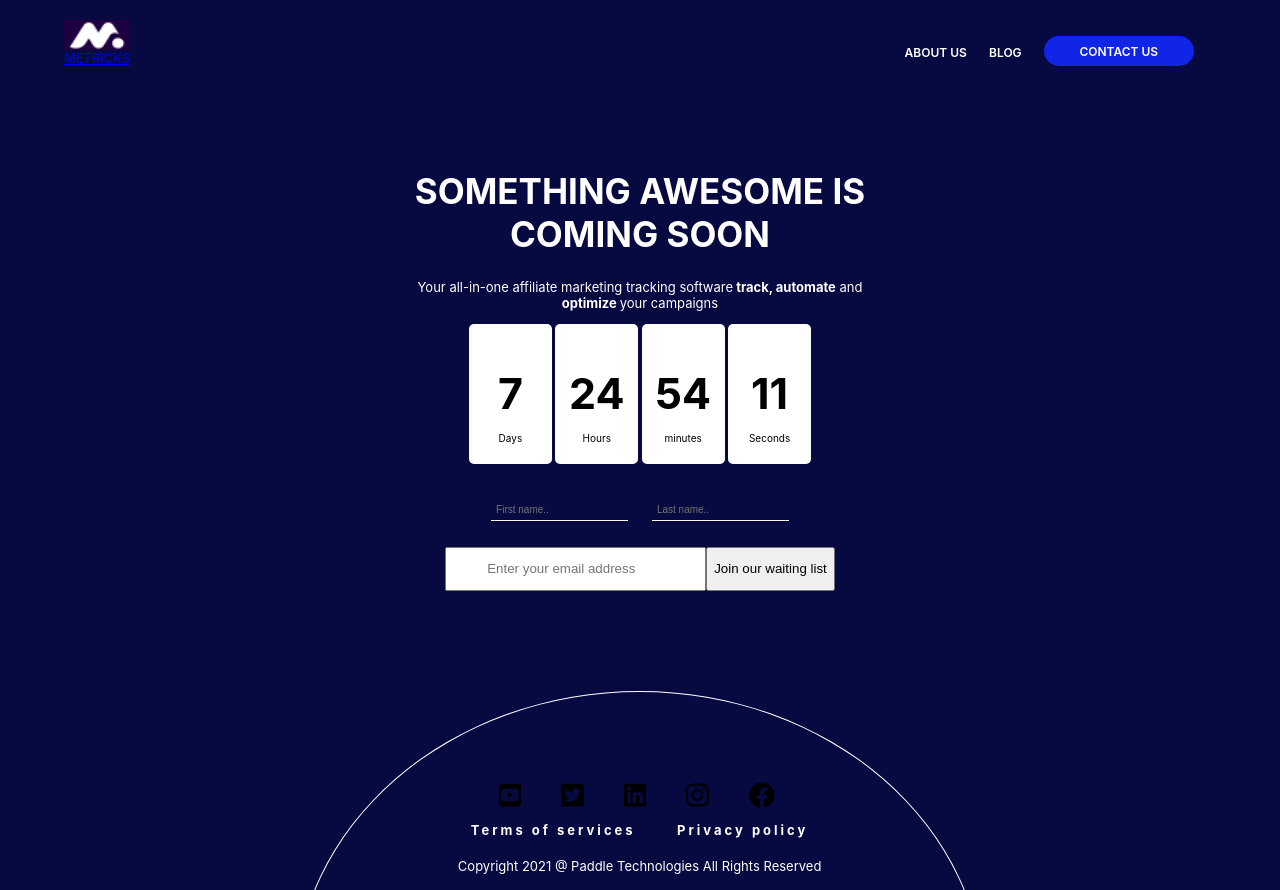
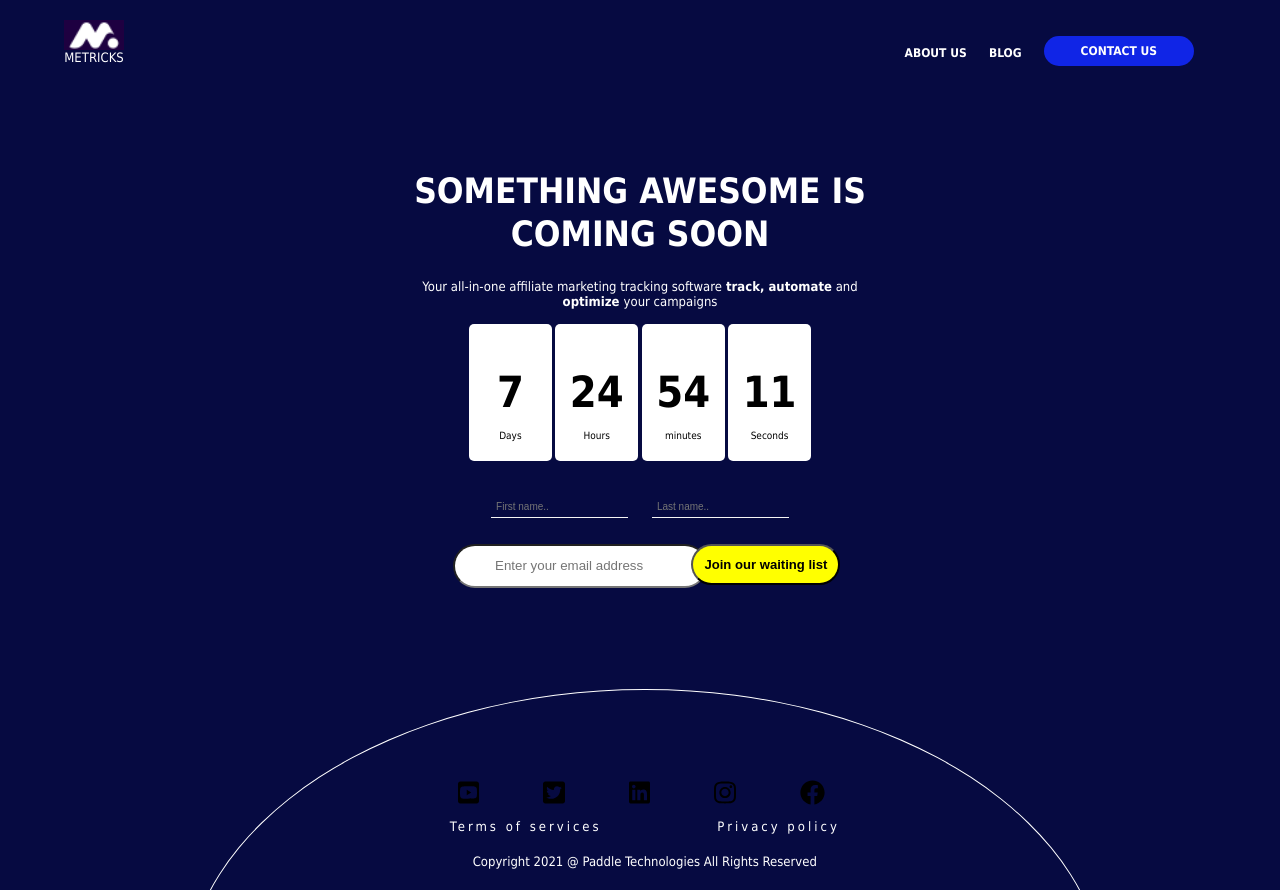
Before and after one commit to Oxford-G/paddle-frontend-assessment, a React (Create React App) app: page / in a window 1280 px wide. Built offline with nearby package versions, Linux system fonts and the light colour scheme.

Commit message:
finish contact form

```diff
--- a/src/App.css
+++ b/src/App.css
@@ -1,213 +1,3 @@
 *{
   box-sizing: border-box;
 }
-
-body{
-  background-color: rgb(6, 10, 65);
-  color: #ffffff;
-}
-
-header > div > a > .logo {
-  width: 100%;
-  height: 60%;
-  margin-bottom: 0;
-  padding: 0;
-}
-
-header > div > a > p {
-  padding: 0;
-  margin-top: -4px;
-  text-align: center;
-}
-
-nav {
-  width: 30%;
-	height: 50px;
-}
-
-nav > ul {
-  display: flex;
-  justify-content: space-evenly;
-  list-style: none;
-  align-items: center;
-}
-
-nav > ul > li > a {
-  text-decoration: none;
-  color: #ffffff;
-  font-size: 12px;
-  font-weight: 600;
-}
-
-nav > ul:not(.last-list) {
-  padding-left: 12px;
-}
-
-.last-list {
-  border-radius: 50px;
-  background-color: rgb(16, 37, 230);
-  height: 30px;
-  width: 150px;
-  text-align: center;
-  padding-top: 4px;
-}
-
-header {
-  display: flex;
-  justify-content: space-between;
-  width: 90%;
-  height: 50px;
-  margin: 20px auto;
-}
-
-.container {
-  width: 90%;
-  margin: 0 auto;
-  /* background-color: rgb(245, 31, 31); */
-  position: relative;
-  height: 800px;
-  overflow: hidden;
-}
-
-h1 {
-  margin-top: 80px;
-  line-height: 43px;
-  font-size: 35px;
-}
-
-h1, p {
-  text-align: center;
-}
-
-p {
-  font-size: 13px;
-}
-
-p > span {
-  font-weight: 700;
-}
-
-.date-container {
-  display: flex;
-  justify-content: space-around;
-  width: 30%;
-  margin: 0 auto;
-  /* background-color: yellowgreen; */
-  height: 140px;
-  align-items: center;
-}
-
-.date-container > div {
-  width: 24%;
-  background-color: #ffffff;
-  color: black;
-  margin: 0;
-  padding: 0;
-  border-radius: 5px;
-}
-
-.date-container > div > h3 {
-  text-align: center;
-  font-size: 43px;
-  /* background-color: rgb(124, 121, 128); */
-}
-
-.date-container > div > p {
-  text-align: center;
-  font-size: 10px;
-  /* background-color: rgb(58, 77, 22); */
-  margin-top: -30px;
-  padding-bottom: 10px;
-}
-
-.header-name {
-  width: 40%;
-  /* background-color: aquamarine; */
-  margin-left: auto;
-  margin-right: auto;
-}
-
-form {
-  /* background-color: black; */
-  height: 150px;
-  padding-bottom: 200px;
-}
-
-form > fieldset {
-  margin-left: auto;
-  margin-right: auto;
-  display: flex;
-  justify-content: space-around;
-}
-
-.field-1 {
-  width: 30%;
-  margin-top: 27px;
-  border: none;
-}
-
-.field-2 {
-  width: 35%;
-  margin-top: 10px;
-  border: none;
-}
-
-input[type="submit"] {
-  width: 65%;
-}
-
-input[type="text"] {
-  margin: 0 auto;
-  border-top: none;
-  border-left: none;
-  border-right: none;
-  border-bottom: 1px solid whitesmoke;
-  background-color: rgb(6, 10, 65);
-  color: #ffffff;
-  padding: 5px 0 5px 5px;
-  font-size: 10px;
-}
-
-input[type="email"] {
-  z-index: 0;
-  height: 30px;
-  padding: 20px 40px;
-}
-
-.footer {
-  height: 600px;
-  filter: blur(0.7px);
-  border: 1px solid white;
-  width: 60%;
-  margin: 0 auto;
-  border-radius: 100%;
-  position: absolute;
-  left: 230px;
-}
-
-.footer > ul {
-  display: flex;
-  justify-content: space-around;
-  width: 50%;
-  margin: 90px auto 0 auto;
-  padding: 0 32px 0 0;
-  list-style: none;
-}
-
-.footer > ul > li > img {
-  height: 130%;
-  margin-bottom: 0;
-  padding: 0;
-}
-
-.footer > .first-p {
-  width: 55%;
-  margin: 20px auto 20px auto;
-  display: flex;
-  justify-content: space-around;
-  letter-spacing: 3px;
-}
-
-.footer > .last-p {
-  font-size: 12px;
-}
--- a/src/App.js
+++ b/src/App.js
@@ -1,6 +1,5 @@
 import './App.css';
 import Routes from './Routes';
-// import Home from './Home';
 
 function App() {
   return (
--- /dev/null
+++ b/src/Home.css
@@ -0,0 +1,168 @@
+body{
+  background-color: rgb(6, 10, 65);
+  color: #ffffff;
+}
+
+.container {
+  width: 90%;
+  margin: 0 auto;
+  /* background-color: rgb(245, 31, 31); */
+  position: relative;
+  height: 800px;
+  overflow: hidden;
+}
+
+.container > h1 {
+  margin-top: 80px;
+  line-height: 43px;
+  font-size: 35px;
+}
+
+.container > h1, p {
+  text-align: center;
+}
+
+.container > p {
+  font-size: 13px;
+}
+
+.container > p > span {
+  font-weight: 700;
+}
+
+.date-container {
+  display: flex;
+  justify-content: space-around;
+  width: 30%;
+  margin: 0 auto;
+  /* background-color: yellowgreen; */
+  height: 140px;
+  align-items: center;
+}
+
+.date-container > div {
+  width: 24%;
+  background-color: #ffffff;
+  color: black;
+  margin: 0;
+  padding: 0;
+  border-radius: 5px;
+}
+
+.date-container > div > h3 {
+  text-align: center;
+  font-size: 43px;
+  /* background-color: rgb(124, 121, 128); */
+}
+
+.date-container > div > p {
+  text-align: center;
+  font-size: 10px;
+  /* background-color: rgb(58, 77, 22); */
+  margin-top: -30px;
+  padding-bottom: 10px;
+}
+
+.header-name {
+  width: 40%;
+  /* background-color: aquamarine; */
+  margin-left: auto;
+  margin-right: auto;
+}
+
+.container > form {
+  /* background-color: black; */
+  height: 150px;
+  padding-bottom: 200px;
+}
+
+.container > form > fieldset {
+  margin-left: auto;
+  margin-right: auto;
+  display: flex;
+  justify-content: space-around;
+}
+
+.field-1 {
+  width: 30%;
+  margin-top: 27px;
+  border: none;
+}
+
+.field-2 {
+  width: 35%;
+  margin-top: 10px;
+  border: none;
+  position: relative;
+}
+
+.submit {
+  position: absolute;
+  left: 253px;
+  padding: 11px;
+  border-radius: 50px;
+  background-color: yellow;
+  font-weight: 600;
+  font-size: 13.1px;
+}
+
+.text {
+  margin: 0 auto;
+  border-top: none;
+  border-left: none;
+  border-right: none;
+  border-bottom: 1px solid whitesmoke;
+  background-color: rgb(6, 10, 65);
+  color: #ffffff;
+  padding: 5px 0 5px 5px;
+  font-size: 10px;
+}
+
+.email{
+  height: 30px;
+  padding: 20px 33px 20px 40px;
+  margin-left: -120px;
+  border-radius: 50px;
+}
+
+.footer {
+  height: 600px;
+  filter: blur(0.7px);
+  border: 1px solid white;
+  width: 80%;
+  margin: 0 auto;
+  border-radius: 75%;
+  position: absolute;
+  left: 120px;
+}
+
+.footer > p {
+  font-size: 13px;
+}
+
+.footer > ul {
+  display: flex;
+  justify-content: space-around;
+  width: 50%;
+  margin: 90px auto 0 auto;
+  padding: 0 32px 0 0;
+  list-style: none;
+}
+
+.footer > ul > li > img {
+  height: 130%;
+  margin-bottom: 0;
+  padding: 0;
+}
+
+.footer > .first-p {
+  width: 55%;
+  margin: 20px auto 20px auto;
+  display: flex;
+  justify-content: space-around;
+  letter-spacing: 3px;
+}
+
+.footer > .last-p {
+  font-size: 12px;
+}
--- a/src/Home.js
+++ b/src/Home.js
@@ -3,10 +3,11 @@ import foot2 from './assest/twitter-square-brands.svg';
 import foot3 from './assest/linkedin-brands.svg';
 import foot4 from './assest/instagram-brands.svg';
 import foot5 from './assest/facebook-brands.svg';
-import './App.css';
+import './Home.css';
 
 const Home = () => (
-  <div className="container">
+  // <div className="home">
+    <div className='container'>
       <h1 className="header-name">SOMETHING AWESOME IS COMING SOON</h1>
       <p className="header-name">Your all-in-one affiliate marketing tracking software
         <span> track, automate</span> and <span> optimize </span>
@@ -33,17 +34,17 @@ const Home = () => (
       <form action="#">
         <fieldset className="field-1">
           <label for="first-name">
-          <input type="text" id="first-name" name="first-name" placeholder="First name.." required/>
+            <input className="text" type="text" id="first-name" name="first-name" placeholder="First name.." required/>
           </label>
           <label for="last-name">
-          <input type="text" id="last-name" name="last-name" placeholder="Last name.." required/>
+            <input className="text" type="text" id="last-name" name="last-name" placeholder="Last name.." required/>
           </label>
         </fieldset>
         <fieldset className="field-2">
           <label for="email">
-          <input type="email" id="email" name="email"  placeholder="Enter your email address" required/>
+            <input className="email" type="email" id="email" name="email"  placeholder="Enter your email address" required/>
           </label>
-        <input type="submit" value="Join our waiting list"/>
+          <input className="submit" type="submit" value="Join our waiting list"/>
         </fieldset>
       </form>
       <div className="footer">
@@ -61,6 +62,7 @@ const Home = () => (
         <p>Copyright 2021 @ Paddle Technologies All Rights Reserved</p>
       </div>
     </div>
+  // </div>
 )
 
 export default Home
--- /dev/null
+++ b/src/Navbar.css
@@ -0,0 +1,67 @@
+/* body{
+  background-color: rgb(6, 10, 65);
+  color: #ffffff;
+} */
+
+.Nav-header > div > a > .logo {
+  width: 100%;
+  height: 60%;
+  margin-bottom: 0;
+  padding: 0;
+}
+
+.Nav-header > div > a {
+  text-decoration: none;
+  color: #ffffff;
+}
+
+/* p {
+  font-size: 13px;
+} */
+
+.Nav-header > div > a > p {
+  padding: 0;
+  margin-top: -4px;
+  text-align: center;
+  font-size: 13px;
+}
+
+.Nav-nav {
+  width: 30%;
+	height: 50px;
+}
+
+.Nav-nav > ul {
+  display: flex;
+  justify-content: space-evenly;
+  list-style: none;
+  align-items: center;
+}
+
+.Nav-nav > ul > li > a {
+  text-decoration: none;
+  color: #ffffff;
+  font-size: 12px;
+  font-weight: 600;
+}
+
+.Nav-nav > ul:not(.last-list) {
+  padding-left: 12px;
+}
+
+.last-list {
+  border-radius: 50px;
+  background-color: rgb(16, 37, 230);
+  height: 30px;
+  width: 150px;
+  text-align: center;
+  padding-top: 4px;
+}
+
+.Nav-header {
+  display: flex;
+  justify-content: space-between;
+  width: 90%;
+  height: 50px;
+  margin: 20px auto;
+}
--- a/src/Navbar.js
+++ b/src/Navbar.js
@@ -1,8 +1,9 @@
 import { Link } from 'react-router-dom';
 import logo from './assest/gratis-logo.png';
+import './Navbar.css';
 
 const Navbar = ()=> (
-  <header>
+  <header className='Nav-header'>
     <div>
       <Link to="/">
         <img src={logo} className="logo" alt="logo"/>
@@ -10,7 +11,7 @@ const Navbar = ()=> (
       </Link>
     </div>
 
-    <nav>
+    <nav className='Nav-nav'>
       <ul>
         <li>
           <Link to="/about">ABOUT US</Link>
--- a/src/contact.css
+++ b/src/contact.css
@@ -1,60 +1,51 @@
 body {
-  width: 100%;
-  height: 100vh;
-  margin: 0;
   background-color: rgb(6, 10, 65);
-	color: #f5f6f7;
   font-family: Tahoma;
-	font-size: 16px;
 }
 
-h1, p {
-  margin: 1em auto;
+.contact-header {
+  margin: 0 auto;
   text-align: center;
+  width: 37%;
+  background-color: gold;
+  font-weight: 500;
+  font-size: 24px;
 }
 
-form {
+.contact-form {
   width: 60vw;
-	max-width: 500px;
-	min-width: 300px;
-	margin: 0 auto;
+  max-width: 500px;
+  min-width: 300px;
+  margin: 0 auto;
   padding-bottom: 2em;
 }
 
-fieldset {
+.contact-container {
   border: none;
 	padding: 2rem 0;
 }
 
-/* fieldset:not(:last-of-type) {
-  border-bottom: 3px solid #3b3b4f;
-} */
-
-label {
+.label-container {
   display: block;
-	margin: 0.5rem 0;
+  margin: 20px 0;
+  font-size: 14px;
 }
 
-input,
-textarea {
+.contact-input {
   margin: 10px 0 0 0;
 	width: 100%;
   min-height: 2em;
+  color: #ffffff;
+  border-radius: 6px;
+  padding: 28px 0;
 }
 
-input, textarea {
-  background-color: #0a0a23;
-  border: 1px solid #0a0a23;
-  color: #ffffff;
-}
-
-input[type="submit"] {
+.contact-submit {
   display: block;
-  width: 60%;
-  margin: 1em auto;
-  height: 2em;
   font-size: 1.1rem;
   background-color: #3b3b4f;
   border-color: white;
-  min-width: 300px;
+  min-width: 150px;
+  padding: 14px 0;
+  border-radius: 50px;
 }
```
Also changed, not shown: src/Contact.js (+16 -11 lines). Lines whose indentation alone changed are shown as unchanged.
